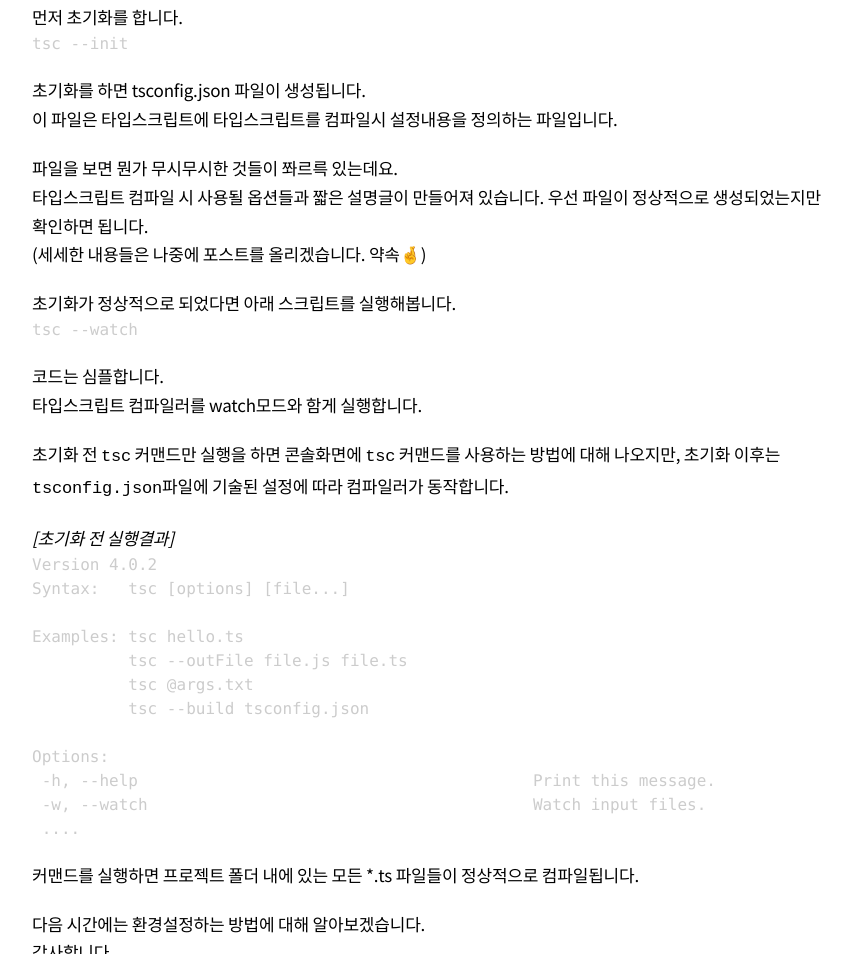
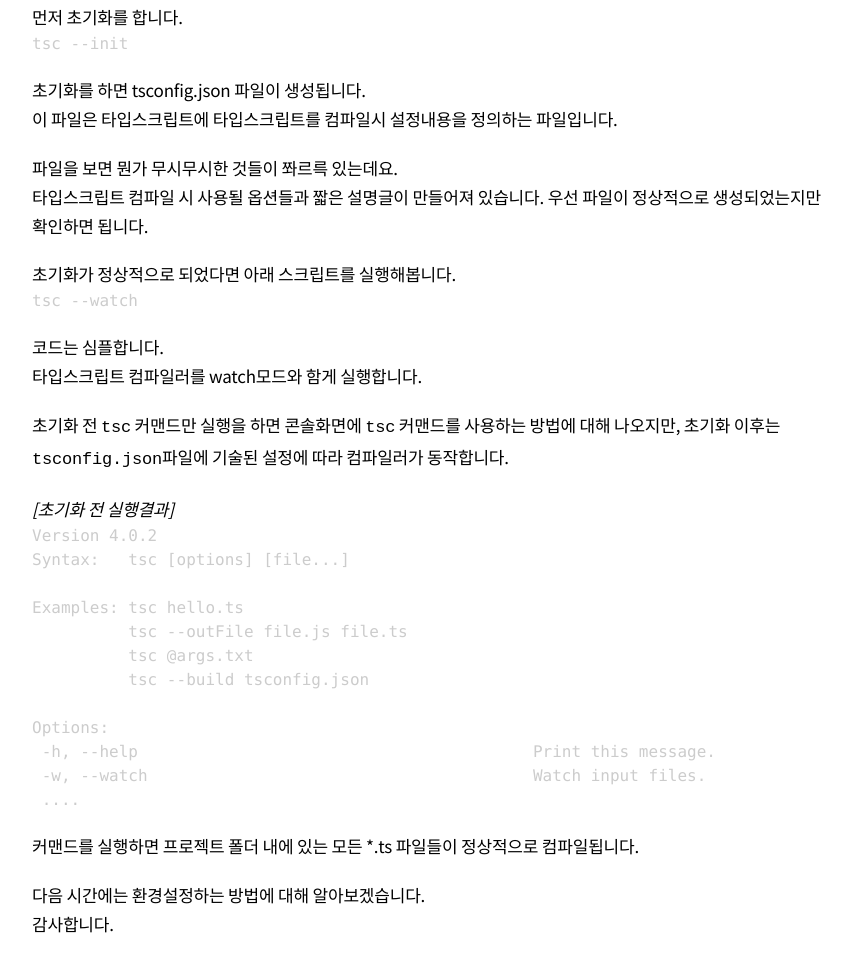
Before and after one commit to kibaek-kimm/blog, a Gatsby site: page /post/study/typescript/6-setup-enviroment/ in a window 1280 px wide. Shown: the part 825-1779 px from the top of the page, without its empty margins (208-1058 px from the left). Built offline with nearby package versions, Linux system fonts and the light colour scheme; Gatsby itself is replaced by a stand-in of ours; some packages are replaced by stand-ins of ours; code samples lack their colours.

Commit message:
Update 6-setup-enviroment.md
* 오글거리는 말 제거

````diff
--- a/src/post/study/typescript/6-setup-enviroment.md
+++ b/src/post/study/typescript/6-setup-enviroment.md
@@ -35,7 +35,6 @@ tsc --init
 
 파일을 보면 뭔가 무시무시한 것들이 쫘르륵 있는데요.
 타입스크립트 컴파일 시 사용될 옵션들과 짧은 설명글이 만들어져 있습니다. 우선 파일이 정상적으로 생성되었는지만 확인하면 됩니다.
-(세세한 내용들은 나중에 포스트를 올리겠습니다. 약속🤞)
 
 초기화가 정상적으로 되었다면 아래 스크립트를 실행해봅니다.
 ```bash
````
